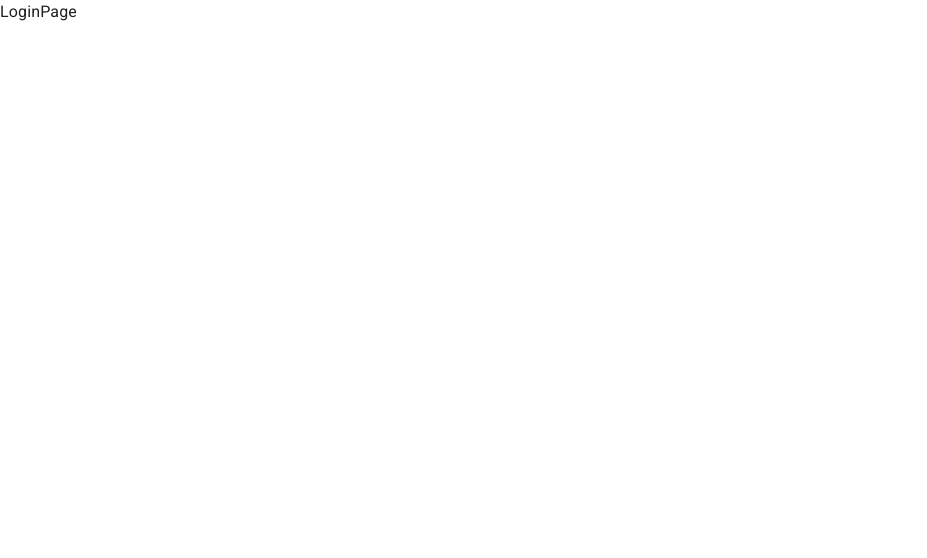
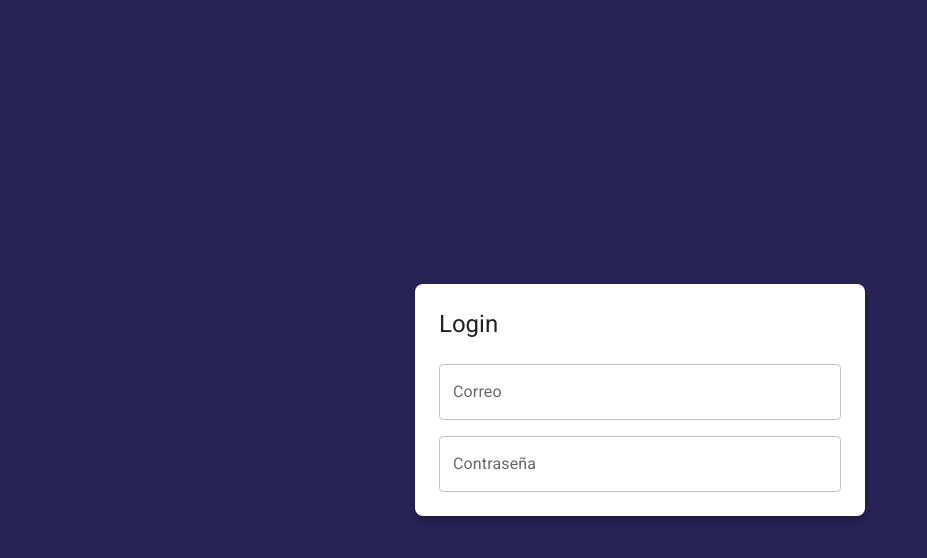
Before and after one commit to adrivegas/JournalApp-React_Vite, a React (Vite) app: page /auth/login in a window 1280 px wide. Shown: the top 558 px of the page, without its empty margins (0-927 px from the left). Built offline with nearby package versions, Linux system fonts and the light colour scheme.

Commit message:
Diseño de LoginPage sin Layout

```diff
--- a/src/auth/pages/LoginPage.jsx
+++ b/src/auth/pages/LoginPage.jsx
@@ -1,5 +1,53 @@
+import { Button, Grid, TextField, Typography } from "@mui/material"
+
 export const LoginPage = () => {
   return (
-    <div>LoginPage</div>
+    <Grid
+      container
+      spacing={0}
+      direction="column"
+      alignItems="center"
+      justifyContent="center"
+      sx={{ minHeight: '100vh', backgroundColor: 'primary.main', padding: 4 }}
+    >
+      <Grid item
+        className='box-shadow'
+        xs={3}
+        sx={{
+          width: { sm: 450 },
+          backgroundColor: 'white',
+          padding: 3,
+          borderRadius: 2
+        }}
+      >
+
+        <Typography variant='h5' sx={{ mb: 1 }}>Login</Typography>
+
+        <form>
+          <Grid container>
+            <Grid item xs={12} sx={{ mt: 2 }}>
+              <TextField
+                label="Correo"
+                type="email"
+                placeholder='correo@google.com'
+                fullWidth
+              />
+            </Grid>
+
+            <Grid item xs={12} sx={{ mt: 2 }}>
+              <TextField
+                label="Contraseña"
+                type="password"
+                placeholder='Contraseña'
+                fullWidth
+              />
+            </Grid>
+          </Grid>
+
+
+        </form>
+
+      </Grid>
+    </Grid>
   )
 }
--- a/src/styles.css
+++ b/src/styles.css
@@ -0,0 +1,3 @@
+.box-shadow {
+    box-shadow: 0px 5px 5px rgba(0, 0, 0, 0.2);
+}
```
